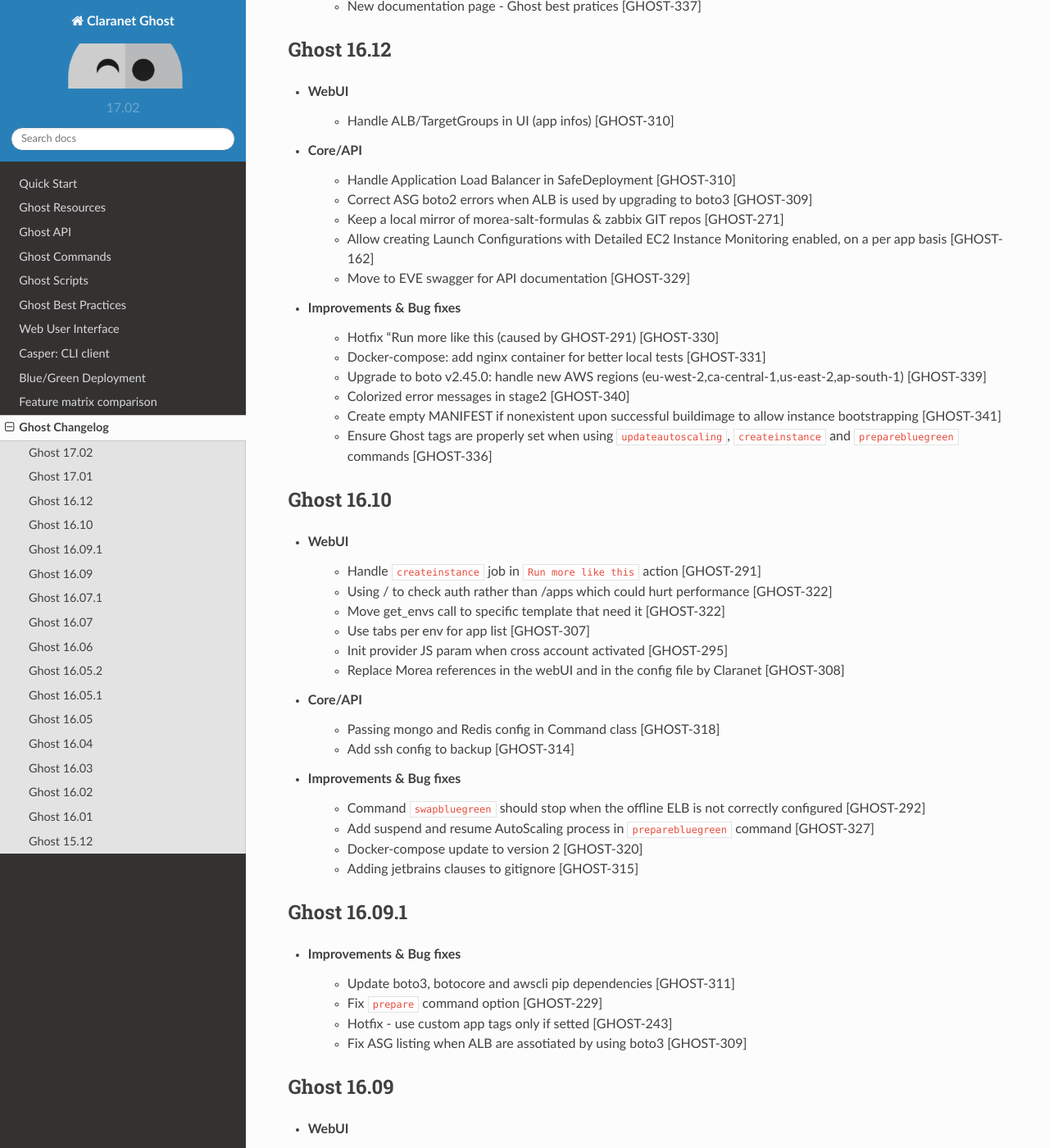
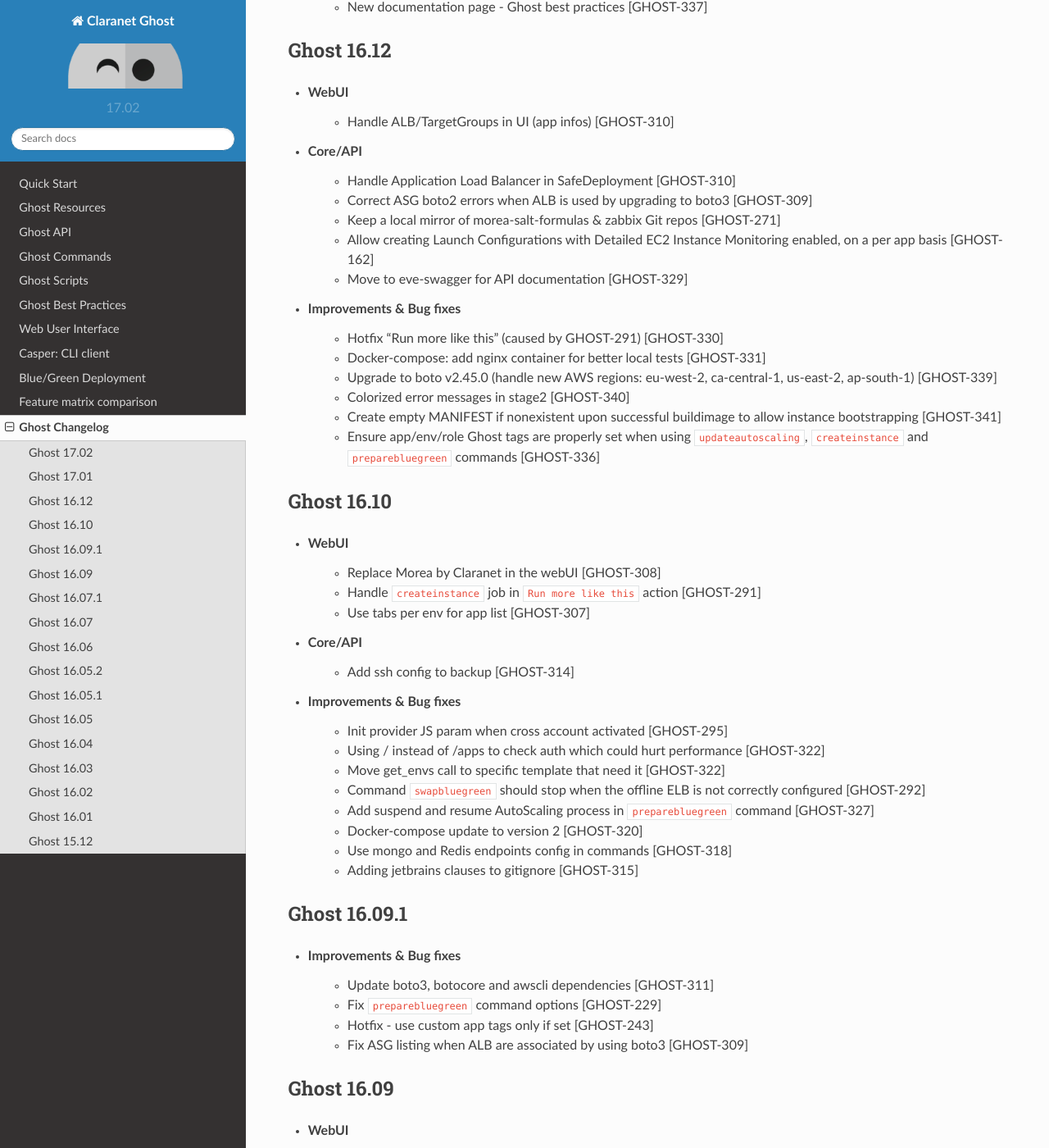
Before and after one commit to claranet/cloud-deploy-docs, a Sphinx documentation site: the page built from source/rst/changelog.rst, in a window 1280 px wide and 1400 px high, scrolled down 1194 px. Shown: the whole window at 82% size. Built offline with Sphinx 7.4.7 and the Read the Docs theme 2.0.0, drawn with Linux system fonts in a browser that asks for light colours; some of the changed text lies outside the part shown.

Commit message:
GHOST-367: Changelog update many gramar & typo fixes

```diff
--- a/source/rst/changelog.rst
+++ b/source/rst/changelog.rst
@@ -12,18 +12,18 @@
 -----------
 
 * WebUI
-    - Make ``env`` field generic, creation possible in the UI [GHOST-360]
+    - Adding new ``env`` field values is possible from the web UI [GHOST-360]
 
 * Core/API
     - Update python dependencies [GHOST-357]
-    - Make ``env`` field generic [GHOST-360]
+    - The ``env`` attribute is now generic [GHOST-360]
     - Slack notifications available [GHOST-7]
-    - HTML Mail template for job notifications (replaces the simple text mail notification) [GHOST-345]
-    - AutoScale `current/DesiredCapacity` value should not be handle in Ghost [GHOST-356]
+    - HTML Mail template for job notifications (replaces the raw text format) [GHOST-345]
+    - AutoScale ``current/DesiredCapacity`` value should not be handle in Ghost [GHOST-356]
 
 * Improvements & Bug fixes
-    - Hotfix for ``preparebluegreen`` command, by replacing "as_conn" variable [GHOST-361]
-    - Hotfix remove the first character (/) of legacy MANIFEST path when using blue-green deployment [GHOST-364]
+    - Fix: ``preparebluegreen`` command was broken (``as_conn`` variable missing) [GHOST-361]
+    - Fix: remove the first character (/) of legacy MANIFEST path when using blue-green deployment [GHOST-364]
     - Refactor LaunchConfiguration creation and ASG update functions [GHOST-355]
     - Strip git repo url to avoid errors [GHOST-346]
 
@@ -31,17 +31,17 @@
 -----------
 
 * WebUI
-    - Ghost instance health status (footer button) [GHOST-204]
+    - Ghost instance health status (footer link) [GHOST-204]
     - Orange warning color when choosing a big instance type [GHOST-338]
     - Adding z-index for footer, updating left bar height dynamically [GHOST-325]
-    - Setting infinite scrolling limit to work with size rounding in zoomed in or out window (float sizes) [GHOST-302]
-    - Setting static path for command page JS get last revision route [GHOST-332]
+    - Fix infinite scrolling to work with zoomed in or out view [GHOST-302]
+    - Fix getting last deployed revision in Run More Like This context [GHOST-332]
     - Keep UI app_list view mode (tabbed) in a cookie [GHOST-321]
     - List git available branches and tags on ``deploy`` command [GHOST-296]
 
 * Core/API
     - Do not install curl before bootstrapping SaltStack (requires Packer v0.12.1+) [GHOST-334]
-    - Option "Destroy temporary CLB" for ``purgebluegreen`` command [GHOST-303]
+    - Option “Destroy temporary CLB” for ``purgebluegreen`` command [GHOST-303]
     - Verify deployed module name too when using ``preparebluegreen`` [GHOST-287]
     - A dedicated queue and worker is now available per app color when Blue-green is enabled [GHOST-288]
 
@@ -51,7 +51,7 @@
 
 * Documentation
     - Upgrade to eve-swagger 0.0.6 [GHOST-349]
-    - New documentation page - Ghost best pratices [GHOST-337]
+    - New documentation page - Ghost best practices [GHOST-337]
 
 Ghost 16.12
 -----------
@@ -62,47 +62,47 @@
 * Core/API
     - Handle Application Load Balancer in SafeDeployment [GHOST-310]
     - Correct ASG boto2 errors when ALB is used by upgrading to boto3 [GHOST-309]
-    - Keep a local mirror of morea-salt-formulas & zabbix GIT repos [GHOST-271]
+    - Keep a local mirror of morea-salt-formulas & zabbix Git repos [GHOST-271]
     - Allow creating Launch Configurations with Detailed EC2 Instance Monitoring enabled, on a per app basis [GHOST-162]
-    - Move to EVE swagger for API documentation [GHOST-329]
+    - Move to eve-swagger for API documentation [GHOST-329]
 
 * Improvements & Bug fixes
-    - Hotfix "Run more like this (caused by GHOST-291) [GHOST-330]
+    - Hotfix "Run more like this" (caused by GHOST-291) [GHOST-330]
     - Docker-compose: add nginx container for better local tests [GHOST-331]
-    - Upgrade to boto v2.45.0: handle new AWS regions (eu-west-2,ca-central-1,us-east-2,ap-south-1) [GHOST-339]
+    - Upgrade to boto v2.45.0 (handle new AWS regions: eu-west-2, ca-central-1, us-east-2, ap-south-1) [GHOST-339]
     - Colorized error messages in stage2 [GHOST-340]
     - Create empty MANIFEST if nonexistent upon successful buildimage to allow instance bootstrapping [GHOST-341]
-    - Ensure Ghost tags are properly set when using ``updateautoscaling``, ``createinstance`` and ``preparebluegreen`` commands [GHOST-336]
+    - Ensure app/env/role Ghost tags are properly set when using ``updateautoscaling``, ``createinstance`` and ``preparebluegreen`` commands [GHOST-336]
 
 Ghost 16.10
 -----------
 
 * WebUI
+    - Replace Morea by Claranet in the webUI [GHOST-308]
     - Handle ``createinstance`` job in ``Run more like this`` action [GHOST-291]
-    - Using / to check auth rather than /apps which could hurt performance [GHOST-322]
-    - Move get_envs call to specific template that need it [GHOST-322]
     - Use tabs per env for app list [GHOST-307]
-    - Init provider JS param when cross account activated [GHOST-295]
-    - Replace Morea references in the webUI and in the config file by Claranet [GHOST-308]
 
 * Core/API
-    - Passing mongo and Redis config in Command class [GHOST-318]
     - Add ssh config to backup [GHOST-314]
 
 * Improvements & Bug fixes
+    - Init provider JS param when cross account activated [GHOST-295]
+    - Using / instead of /apps to check auth  which could hurt performance [GHOST-322]
+    - Move get_envs call to specific template that need it [GHOST-322]
     - Command ``swapbluegreen`` should stop when the offline ELB is not correctly configured [GHOST-292]
     - Add suspend and resume AutoScaling process in ``preparebluegreen`` command [GHOST-327]
     - Docker-compose update to version 2 [GHOST-320]
+    - Use mongo and Redis endpoints config in commands [GHOST-318]
     - Adding jetbrains clauses to gitignore [GHOST-315]
 
 Ghost 16.09.1
 -------------
 
 * Improvements & Bug fixes
-    - Update boto3, botocore and awscli pip dependencies [GHOST-311]
-    - Fix ``prepare`` command option [GHOST-229]
-    - Hotfix - use custom app tags only if setted [GHOST-243]
-    - Fix ASG listing when ALB are assotiated by using boto3 [GHOST-309]
+    - Update boto3, botocore and awscli dependencies [GHOST-311]
+    - Fix ``preparebluegreen`` command options [GHOST-229]
+    - Hotfix - use custom app tags only if set [GHOST-243]
+    - Fix ASG listing when ALB are associated by using boto3 [GHOST-309]
 
 Ghost 16.09
 -----------
@@ -110,8 +110,7 @@
 * WebUI
     - CodeMirror scripts upgrade - better script area in UI [GHOST-215]
     - Show Optional volumes in ``app_view`` [GHOST-306]
-    - Replace Packer output placeholders in logs by HTML one [GHOST-298]
-    - Hotfix [GHOST-229] Don't show ``blue`` bubble when BG is not enabled
+    - Format Packer output with HTML [GHOST-298]
 
 * Core/API
     - Allow custom EC2 Tags per application, auto applying Ghost specific Tags [GHOST-243/GHOST-244]
@@ -119,14 +118,15 @@
     - Rollback application manifest if a ``deploy`` or ``redeploy`` command fails [GHOST-286]
     - Feature preset import, permits to bulk import some features in an application based on ready-to-use preset [GHOST-133]
     - Add seconds when generating LaunchConfig name to avoid naming collisions [GHOST-301]
-    - Docker compose file and and Redis/Mongo endpoints configurable [GHOST-153]
+    - Docker compose file and Redis/Mongo endpoints configurable [GHOST-153]
 
 * Improvements & Bug fixes
     - An AutoScale Group is now mandatory to use Safe Deploy [GHOST-280]
     - Stage2 script now follows symlinks when updating Zabbix config [GHOST-285]
     - Version field in feature can be empty/null [GHOST-270]
-    - AWS EC2 instance type updated
+    - Available AWS EC2 instance types updated
     - Python modules upgraded (boto*)
+    - Hotfix GHOST-229: don't show ``blue`` bubble when BG is not enabled
 
 Ghost 16.07.1
 -------------
```
Also changed, not shown: other parts of source/rst/changelog.rst (+4 -4 lines).
